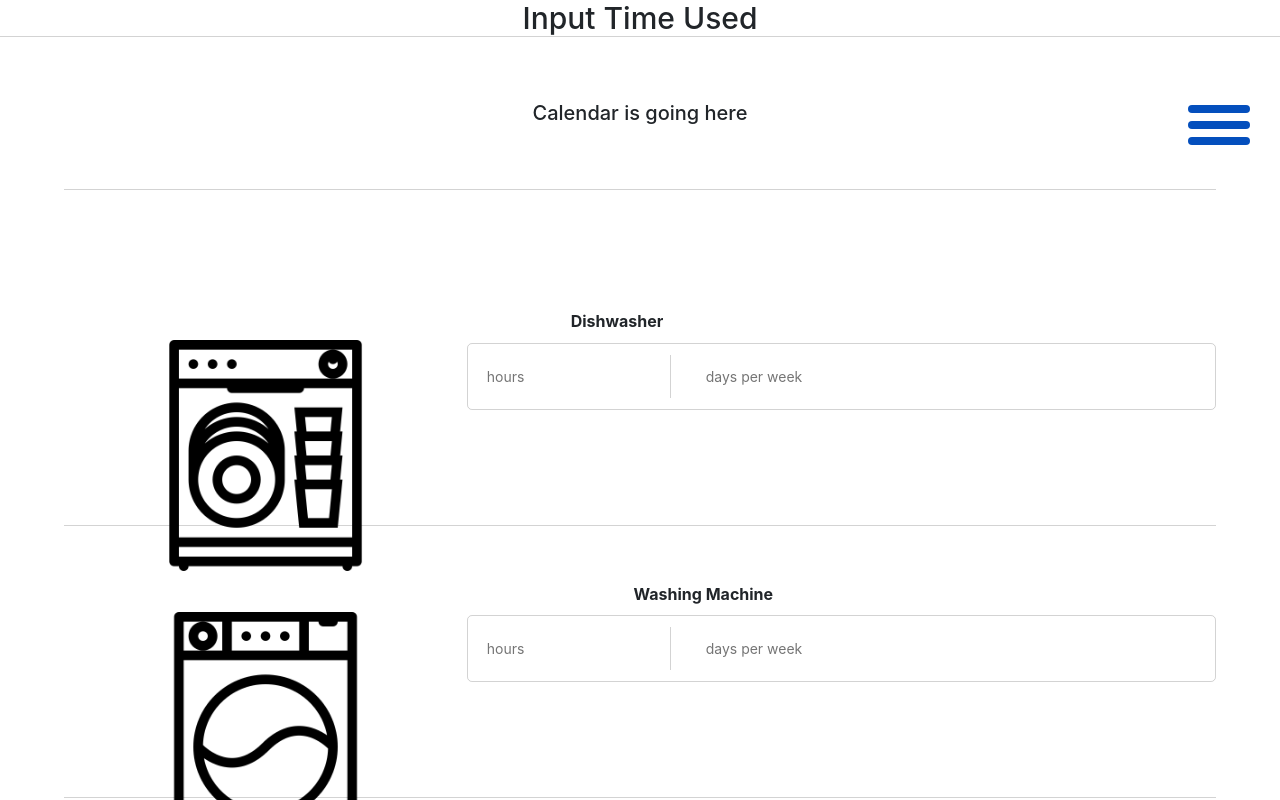
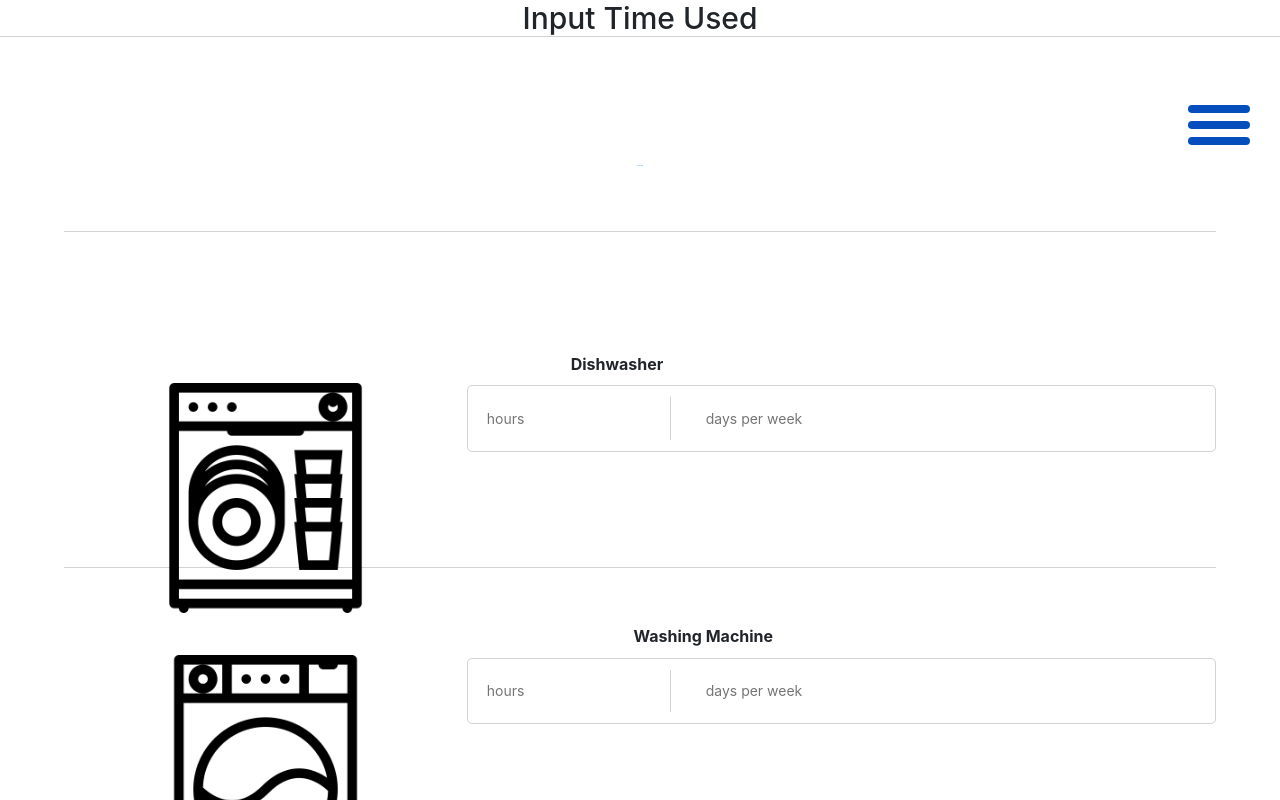
Before and after one commit to BloomTech-Labs/Encon-fe, a React (Create React App) app in the folder encon/: page /input in a window 1280 px wide. Shown: the top 800 px of the page. Built offline with nearby package versions, Linux system fonts and the light colour scheme.

Commit message:
react calendar

```diff
--- a/encon/package.json
+++ b/encon/package.json
@@ -15,6 +15,7 @@
     "node-sass": "^4.14.1",
     "react": "^16.13.1",
     "react-burger-menu": "^2.6.13",
+    "react-calendar": "^3.1.0",
     "react-dom": "^16.13.1",
     "react-hook-form": "^5.7.2",
     "react-responsive": "^8.0.3",
--- /dev/null
+++ b/encon/src/components/mobile/DatePicker.js
@@ -0,0 +1,20 @@
+import React, { useState } from "react";
+import Calendar from "react-calendar";
+import { render } from "react-dom";
+import "react-calendar/dist/Calendar.css";
+
+export const DatePicker = () => {
+  const [date, setDate] = useState(new Date());
+
+  const onChange = (date) => {
+    setDate(date);
+  };
+
+  return (
+    <>
+      <Calendar onChange={onChange} value={date} />
+    </>
+  );
+};
+
+render(<DatePicker />, document.querySelector("#root"));
--- a/encon/src/components/mobile/UserInput.js
+++ b/encon/src/components/mobile/UserInput.js
@@ -1,4 +1,6 @@
 import React, { useState } from "react";
+import { DatePicker } from "./DatePicker";
+import { Link, Route } from "react-router-dom";
 import axios from "axios";
 import { useForm } from "react-hook-form";
 import "../../styles/mobile/UserInput.scss";
@@ -74,7 +76,14 @@ export const UserInput = () => {
   return (
     <div className="user-input">
       <h1>Input Time Used</h1>
-      <h2>Calendar is going here</h2>
+      <div className="calendar">
+        <Route
+          path="/DatePicker"
+          render={(props) => <DatePicker {...props} />}
+        />
+        <Link to="/DatePicker">calendar logo</Link>
+      </div>
+
       <form onSubmit={handleSubmit}>
         <div className="device-container">
           <section className="device-section">
@@ -255,13 +264,14 @@ export const UserInput = () => {
           </section>
         </div>
       </form>
+      <div className=""></div>
       <div className="input-button-container">
         <button className="app-buttons-input" type="submit">
           Confirm
         </button>
         <button className="app-buttons-input-dashlink">Go to Dashboard</button>
-        /** will probably make dashboard button a react-router-dom Link once
-        path is established */
+        {/* will probably make dashboard button a react-router-dom Link once
+        path is established */}
       </div>
     </div>
   );
--- a/encon/src/styles/mobile/UserInput.scss
+++ b/encon/src/styles/mobile/UserInput.scss
@@ -9,11 +9,11 @@
     border-bottom: $grey-border;
   }
 
-  h2 {
-    border-bottom: $grey-border;
-    margin: 5%;
-    padding-bottom: 5%;
-  }
+  // h2 {
+  //   border-bottom: $grey-border;
+  //   margin: 5%;
+  //   padding-bottom: 5%;
+  // }
   h3 {
     font-size: 1.6rem;
     font-weight: bold;
@@ -34,6 +34,11 @@
   }
   .tvH3 {
     margin-right: 8%;
+  }
+  .calendar {
+    border-bottom: $grey-border;
+    padding: 5% 0;
+    margin: 5%;
   }
 
   .device-section {
```
Also changed, not shown: 1 other file (tests, documents, lock files or other folders).
